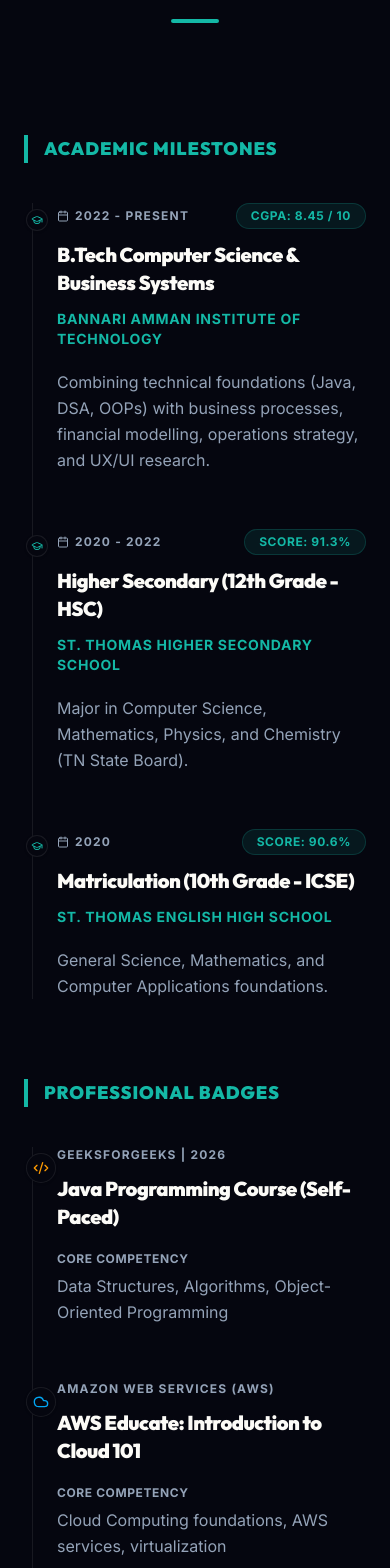
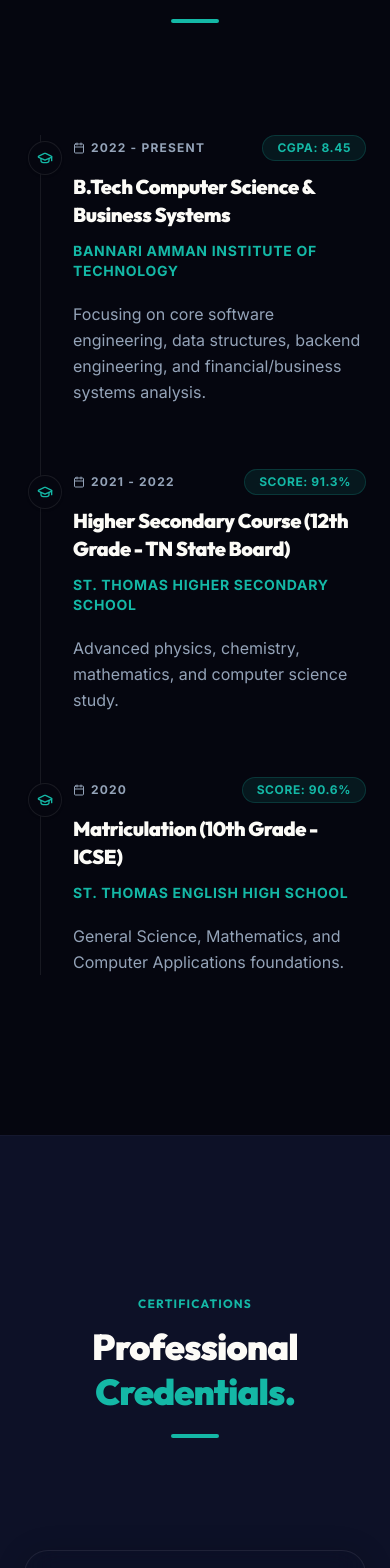
Before and after one commit to Sachu013/SachinPortfolio, a React (Vite) app: page / in a window 390 px wide. Shown: the part 1620-3188 px from the top of the page. Built offline with nearby package versions, Linux system fonts and the light colour scheme.

Commit message:
Separate Academics and Credentials into distinct layout sections with separate grid styling

```diff
--- a/src/App.jsx
+++ b/src/App.jsx
@@ -4,6 +4,7 @@ import Hero from './components/Hero';
 import Skills from './components/Skills';
 import Projects from './components/Projects';
 import Education from './components/Education';
+import Credentials from './components/Credentials';
 import Achievements from './components/Achievements';
 import Contact from './components/Contact';
 import Footer from './components/Footer';
@@ -18,6 +19,7 @@ export default function App() {
       <main>
         <Hero />
         <Education />
+        <Credentials />
         <Skills />
         <Projects />
         <Achievements />
--- /dev/null
+++ b/src/components/Credentials.jsx
@@ -0,0 +1,108 @@
+import React from 'react';
+import { motion } from 'framer-motion';
+import { Code2, Cloud, Layout, Network } from 'lucide-react';
+
+export default function Credentials() {
+  const certifications = [
+    {
+      title: "Java Programming Course (Self-Paced)",
+      issuer: "GeeksforGeeks | 2026",
+      icon: <Code2 className="text-amber-500" size={24} />,
+      skills: "Data Structures, Algorithms, Object-Oriented Programming"
+    },
+    {
+      title: "AWS Educate: Introduction to Cloud 101",
+      issuer: "Amazon Web Services (AWS)",
+      icon: <Cloud className="text-sky-500" size={24} />,
+      skills: "Cloud Computing foundations, AWS services, virtualization"
+    },
+    {
+      title: "Introduction to Front-End Development",
+      issuer: "Meta | 2025",
+      icon: <Layout className="text-blue-500" size={24} />,
+      skills: "HTML5, CSS3, UX design principles, modern responsive styling"
+    },
+    {
+      title: "Networking Basics",
+      issuer: "Cisco Networking Academy",
+      icon: <Network className="text-cyan-500" size={24} />,
+      skills: "Network protocols, OSI models, routing & switching basics"
+    }
+  ];
+
+  const containerVariants = {
+    hidden: { opacity: 0 },
+    visible: {
+      opacity: 1,
+      transition: { staggerChildren: 0.15 }
+    }
+  };
+
+  const cardVariants = {
+    hidden: { y: 30, opacity: 0 },
+    visible: {
+      y: 0,
+      opacity: 1,
+      transition: { type: 'spring', stiffness: 90, damping: 15 }
+    }
+  };
+
+  return (
+    <section id="credentials" className="py-40 sm:py-48 relative bg-premium-beige border-y border-premium-border/40">
+      <div className="max-w-7xl mx-auto px-6 sm:px-8 lg:px-12 relative z-10">
+
+        {/* Section Header */}
+        <div className="text-center mb-28">
+          <span className="text-xs sm:text-sm font-bold tracking-widest text-premium-teal uppercase font-display block mb-1">
+            Certifications
+          </span>
+          <h2 className="font-display text-4xl sm:text-5xl font-black tracking-tight text-premium-black mt-3 leading-tight">
+            Professional <span className="text-premium-teal">Credentials.</span>
+          </h2>
+          <div className="w-12 h-1 bg-premium-teal mx-auto mt-5 rounded-full" />
+        </div>
+
+        {/* 2x2 Grid of Certification Cards */}
+        <motion.div
+          variants={containerVariants}
+          initial="hidden"
+          whileInView="visible"
+          viewport={{ once: true, margin: '-50px' }}
+          className="grid grid-cols-1 md:grid-cols-2 gap-10 lg:gap-12"
+        >
+          {certifications.map((cert, idx) => (
+            <motion.div
+              key={idx}
+              variants={cardVariants}
+              className="premium-glass p-8 sm:p-10 rounded-3xl border border-premium-border bg-premium-white hover:border-premium-teal/40 transition-editorial flex items-start space-x-6 sm:space-x-8 group"
+            >
+              {/* Icon Container */}
+              <div className="p-4 rounded-2xl bg-premium-beige border border-premium-border text-premium-teal group-hover:scale-105 transition-transform duration-300">
+                {cert.icon}
+              </div>
+
+              {/* Text Info */}
+              <div className="space-y-3 flex-1">
+                <span className="text-xs font-bold text-premium-gray uppercase tracking-widest block">
+                  {cert.issuer}
+                </span>
+                <h4 className="text-xl sm:text-2xl font-black text-premium-black tracking-tight font-display">
+                  {cert.title}
+                </h4>
+                <div className="pt-2">
+                  <span className="text-xs font-bold text-premium-teal uppercase tracking-wider block mb-1.5">
+                    Core Competency
+                  </span>
+                  <p className="text-base sm:text-lg text-premium-gray leading-relaxed">
+                    {cert.skills}
+                  </p>
+                </div>
+              </div>
+            </motion.div>
+          ))}
+        </motion.div>
+
+      </div>
+    </section>
+  );
+}
--- a/src/components/Education.jsx
+++ b/src/components/Education.jsx
@@ -1,6 +1,6 @@
 import React from 'react';
 import { motion } from 'framer-motion';
-import { Calendar, GraduationCap, Code2, Cloud, Layout, Network } from 'lucide-react';
+import { Calendar, GraduationCap } from 'lucide-react';
 
 export default function Education() {
   const academics = [
@@ -8,15 +8,15 @@ export default function Education() {
       degree: "B.Tech Computer Science & Business Systems",
       institution: "Bannari Amman Institute of Technology",
       duration: "2022 - Present",
-      metrics: "CGPA: 8.45 / 10",
-      description: "Combining technical foundations (Java, DSA, OOPs) with business processes, financial modelling, operations strategy, and UX/UI research."
+      metrics: "CGPA: 8.45",
+      description: "Focusing on core software engineering, data structures, backend engineering, and financial/business systems analysis."
     },
     {
-      degree: "Higher Secondary (12th Grade - HSC)",
+      degree: "Higher Secondary Course (12th Grade - TN State Board)",
       institution: "St. Thomas Higher Secondary School",
-      duration: "2020 - 2022",
+      duration: "2021 - 2022",
       metrics: "Score: 91.3%",
-      description: "Major in Computer Science, Mathematics, Physics, and Chemistry (TN State Board)."
+      description: "Advanced physics, chemistry, mathematics, and computer science study."
     },
     {
       degree: "Matriculation (10th Grade - ICSE)",
@@ -24,33 +24,6 @@ export default function Education() {
       duration: "2020",
       metrics: "Score: 90.6%",
       description: "General Science, Mathematics, and Computer Applications foundations."
-    }
-  ];
-
-  const certifications = [
-    {
-      title: "Java Programming Course (Self-Paced)",
-      issuer: "GeeksforGeeks | 2026",
-      icon: <Code2 className="text-amber-500" size={16} />,
-      skills: "Data Structures, Algorithms, Object-Oriented Programming"
-    },
-    {
-      title: "AWS Educate: Introduction to Cloud 101",
-      issuer: "Amazon Web Services (AWS)",
-      icon: <Cloud className="text-sky-500" size={16} />,
-      skills: "Cloud Computing foundations, AWS services, virtualization"
-    },
-    {
-      title: "Introduction to Front-End Development",
-      issuer: "Meta | 2025",
-      icon: <Layout className="text-blue-500" size={16} />,
-      skills: "HTML5, CSS3, UX design principles, modern responsive styling"
-    },
-    {
-      title: "Networking Basics",
-      issuer: "Cisco Networking Academy",
-      icon: <Network className="text-cyan-500" size={16} />,
-      skills: "Network protocols, OSI models, routing & switching basics"
     }
   ];
 
@@ -73,7 +46,7 @@ export default function Education() {
 
   return (
     <section id="education" className="py-40 sm:py-48 relative bg-premium-white overflow-hidden">
-      <div className="max-w-7xl mx-auto px-6 sm:px-8 lg:px-12 relative z-10">
+      <div className="max-w-4xl mx-auto px-6 sm:px-8 relative z-10">
 
         {/* Section Header */}
         <div className="text-center mb-28">
@@ -81,25 +54,19 @@ export default function Education() {
             Timeline
           </span>
           <h2 className="font-display text-4xl sm:text-5xl font-black tracking-tight text-premium-black mt-3 leading-tight">
-            Academics & <span className="text-premium-teal">Credentials.</span>
+            Academic <span className="text-premium-teal">Milestones.</span>
           </h2>
           <div className="w-12 h-1 bg-premium-teal mx-auto mt-5 rounded-full" />
         </div>
 
-        <div className="grid grid-cols-1 lg:grid-cols-12 gap-20 lg:gap-16 items-start">
-
-          {/* Left half: Academic Timeline */}
-          <div className="lg:col-span-6 space-y-12">
-            <h3 className="text-lg sm:text-xl font-black uppercase tracking-wider text-premium-teal mb-10 pl-4 border-l-4 border-premium-teal font-display">
-              Academic Milestones
-            </h3>
-
+        {/* Centralised timeline layout */}
+        <div className="relative border-l border-premium-border pl-8 sm:pl-10 space-y-16 ml-4">
           <motion.div
             variants={containerVariants}
             initial="hidden"
             whileInView="visible"
             viewport={{ once: true, margin: '-50px' }}
-              className="relative border-l border-premium-border pl-6 sm:pl-8 space-y-14 ml-2"
+            className="space-y-16"
           >
             {academics.map((edu, idx) => (
               <motion.div
@@ -107,9 +74,9 @@ export default function Education() {
                 variants={itemVariants}
                 className="relative group"
               >
-                  {/* Timeline point */}
-                  <div className="absolute -left-[31px] sm:-left-[39px] top-1.5 p-1 rounded-full bg-premium-white border border-premium-border text-premium-teal shadow-sm group-hover:border-premium-teal transition-colors">
-                    <GraduationCap size={12} />
+                {/* Timeline point Cap Icon */}
+                <div className="absolute -left-[45px] sm:-left-[53px] top-1.5 p-2 rounded-full bg-premium-white border border-premium-border text-premium-teal shadow-sm group-hover:border-premium-teal transition-colors">
+                  <GraduationCap size={16} />
                 </div>
 
                 <div className="space-y-3">
@@ -129,7 +96,7 @@ export default function Education() {
                   <p className="text-sm sm:text-base font-bold text-premium-teal uppercase tracking-wider">
                     {edu.institution}
                   </p>
-                    <p className="text-base sm:text-lg text-premium-gray leading-relaxed max-w-xl pt-2">
+                  <p className="text-base sm:text-lg text-premium-gray leading-relaxed max-w-2xl pt-2">
                     {edu.description}
                   </p>
                 </div>
@@ -138,53 +105,6 @@ export default function Education() {
           </motion.div>
         </div>
 
-          {/* Right half: Professional Certifications */}
-          <div className="lg:col-span-6 space-y-12">
-            <h3 className="text-lg sm:text-xl font-black uppercase tracking-wider text-premium-teal mb-10 pl-4 border-l-4 border-premium-teal font-display">
-              Professional Badges
-            </h3>
-
-            <motion.div
-              variants={containerVariants}
-              initial="hidden"
-              whileInView="visible"
-              viewport={{ once: true, margin: '-50px' }}
-              className="relative border-l border-premium-border pl-6 sm:pl-8 space-y-14 ml-2"
-            >
-              {certifications.map((cert, idx) => (
-                <motion.div
-                  key={idx}
-                  variants={itemVariants}
-                  className="relative group"
-                >
-                  {/* Timeline node */}
-                  <div className="absolute -left-[31px] sm:-left-[39px] top-1.5 p-1.5 rounded-full bg-premium-white border border-premium-border text-premium-teal shadow-sm group-hover:border-premium-teal transition-colors">
-                    {cert.icon}
-                  </div>
-
-                  <div className="space-y-3">
-                    <span className="text-xs font-bold text-premium-gray uppercase tracking-widest block">
-                      {cert.issuer}
-                    </span>
-                    <h4 className="text-xl sm:text-2xl font-black text-premium-black tracking-tight font-display">
-                      {cert.title}
-                    </h4>
-                    <div className="pt-2">
-                      <span className="text-xs font-bold text-premium-gray uppercase tracking-wider block mb-1.5">
-                        Core Competency
-                      </span>
-                      <p className="text-base sm:text-lg text-premium-gray leading-relaxed">
-                        {cert.skills}
-                      </p>
-                    </div>
-                  </div>
-                </motion.div>
-              ))}
-            </motion.div>
-          </div>
-
-        </div>
-
       </div>
     </section>
   );
--- a/src/components/Footer.jsx
+++ b/src/components/Footer.jsx
@@ -55,7 +55,9 @@ export default function Footer() {
             &copy; {currentYear} Sachin Suresh. Handcrafted with React and Tailwind.
           </p>
 
-          <div className="flex items-center space-x-6 text-xs sm:text-sm font-bold uppercase tracking-widest text-premium-gray">
+          <div className="flex flex-wrap items-center justify-center sm:justify-end gap-6 text-xs sm:text-sm font-bold uppercase tracking-widest text-premium-gray">
+            <a href="#education" className="hover:text-premium-black transition-colors">Academics</a>
+            <a href="#credentials" className="hover:text-premium-black transition-colors">Credentials</a>
             <a href="#skills" className="hover:text-premium-black transition-colors">Skills</a>
             <a href="#projects" className="hover:text-premium-black transition-colors">Work</a>
             <a
--- a/src/components/Navbar.jsx
+++ b/src/components/Navbar.jsx
@@ -16,9 +16,10 @@ export default function Navbar() {
   }, []);
 
   const navLinks = [
+    { name: 'Academics', href: '#education' },
+    { name: 'Credentials', href: '#credentials' },
     { name: 'Skills', href: '#skills' },
     { name: 'Work', href: '#projects' },
-    { name: 'Timeline', href: '#education' },
     { name: 'Inbox', href: '#contact' }
   ];
 
```
Also changed, not shown: 1 other file (tests, documents, lock files or other folders). Lines whose indentation alone changed are shown as unchanged.
